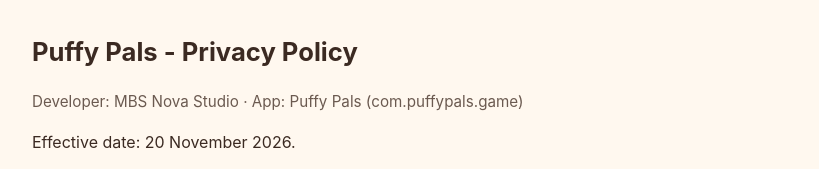
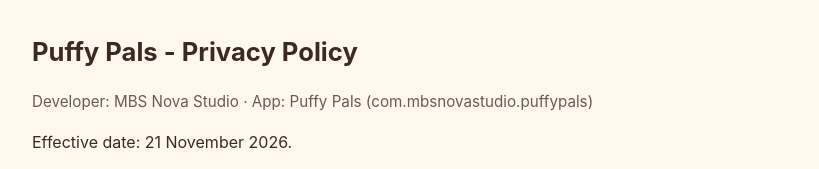
Before and after one commit to mbsnovastudio/mbsnovastudio.github.io, a plain HTML site: page puffy-pals-privacy/index.html in a window 1280 px wide. Shown: the top 169 px of the page, without its empty margins (228-1047 px from the left). Drawn offline with Linux system fonts and the light colour scheme.

Commit message:
Update Puffy Pals privacy page: new package ID and effective date
Co-Authored-By: Claude Fable 5.2 <noreply@anthropic.com>

```diff
--- a/puffy-pals-privacy/index.html
+++ b/puffy-pals-privacy/index.html
@@ -13,8 +13,8 @@
 </head>
 <body>
 <h1>Puffy Pals - Privacy Policy</h1>
-<p class="muted">Developer: MBS Nova Studio &middot; App: Puffy Pals (com.puffypals.game)</p>
-<p>Effective date: 20 November 2026.</p>
+<p class="muted">Developer: MBS Nova Studio &middot; App: Puffy Pals (com.mbsnovastudio.puffypals)</p>
+<p>Effective date: 21 November 2026.</p>
 <p><b>Puffy Pals</b> ("the game") is developed by <b>MBS Nova Studio</b> ("we", "us"). This policy explains what information is processed when you play, why, and the choices you have.</p>
 <h2>1. Information the game stores on your device</h2>
 <p>Your progress (levels, stars, coins, boosters, chest and daily goal), settings (sound, music, vibration, color symbols, language) and tutorial progress are saved on your device. We do not run our own servers and we do not create player accounts. If device backup is turned on (Google backup on Android, iCloud or computer backup on iPhone), this data may be included in your device backup, which Google or Apple stores for you (we cannot access it) and restores if you reinstall the game.</p>
```
